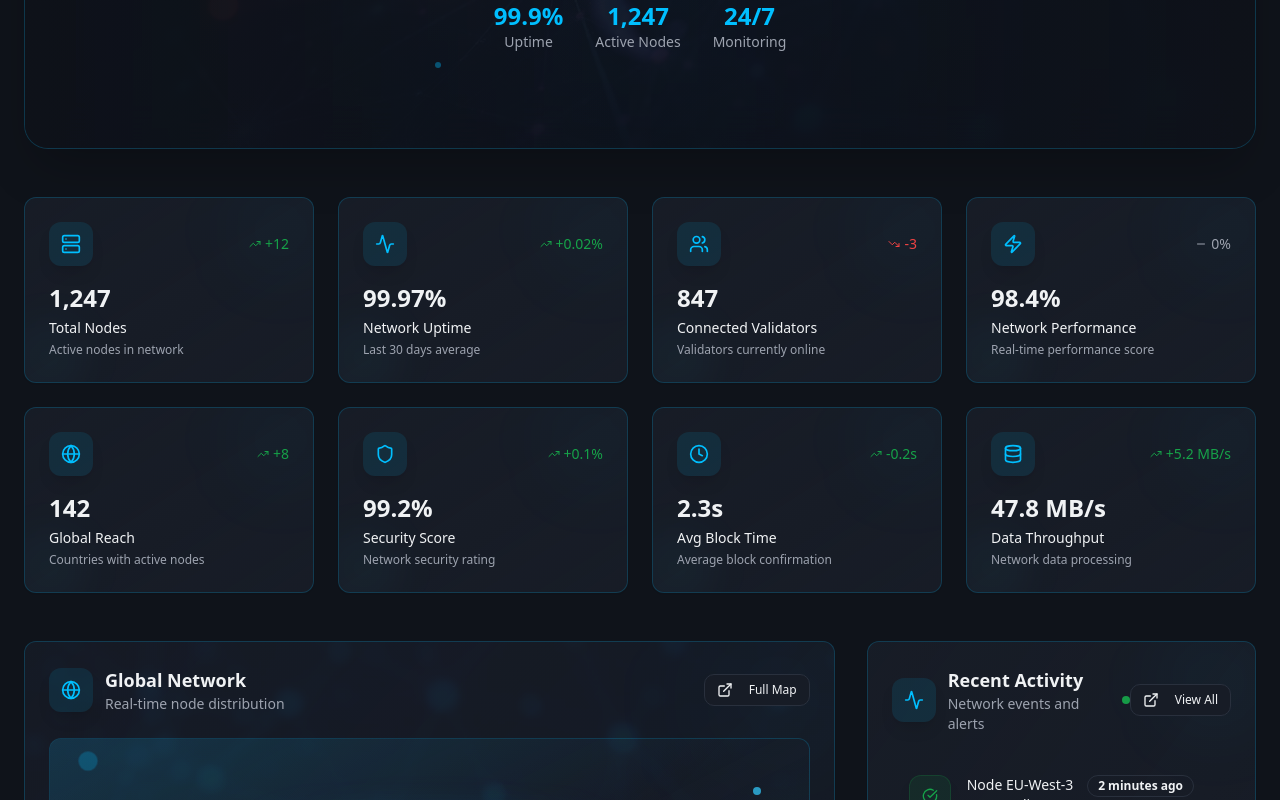
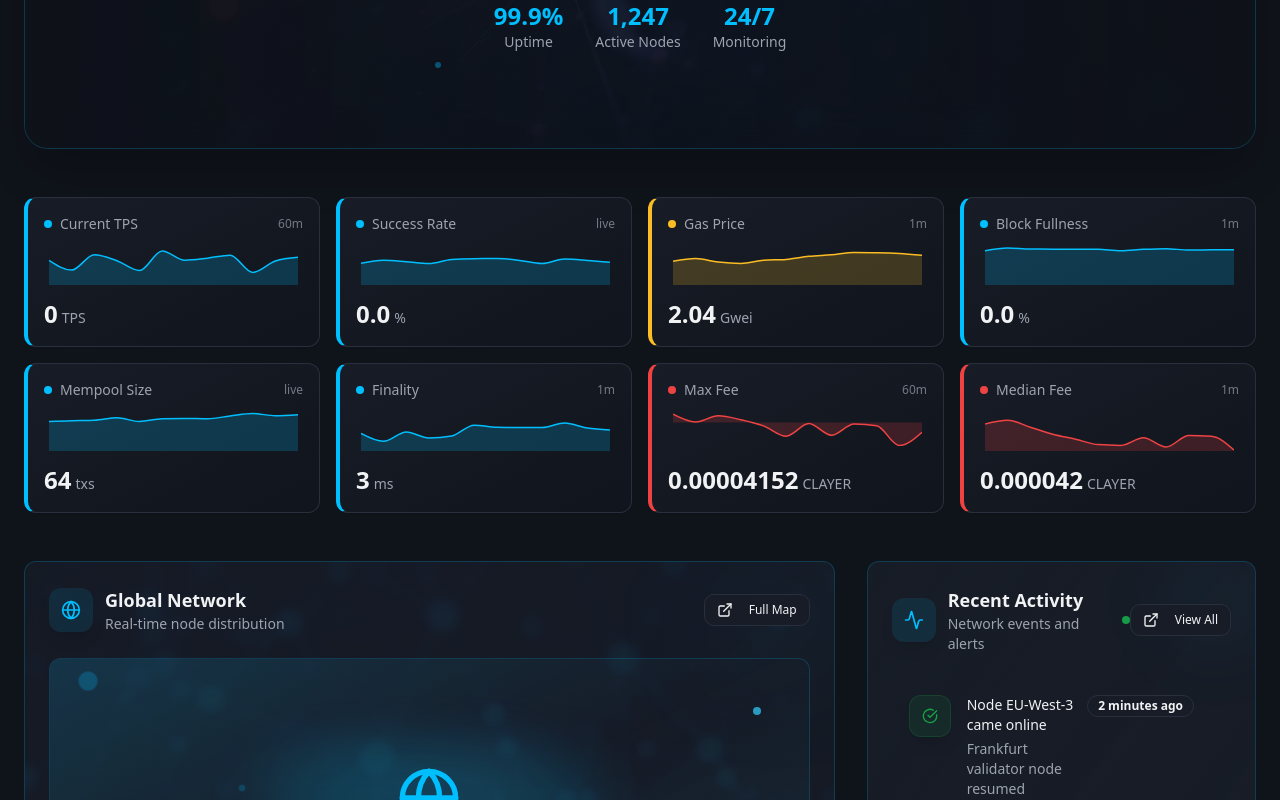
Before and after one commit to bhavnanaetherauthority/circlelayer-dapp-vision, a React (Vite) app: page / in a window 1280 px wide. Shown: the part 610-1410 px from the top of the page. Built offline with nearby package versions, Linux system fonts and the light colour scheme.

Commit message:
Add more stats to overview
Add four new boxes to the stats overview section: Total Nodes, Network Performance, Global Reach, and Security Score.

```diff
--- a/src/components/StatsOverview.tsx
+++ b/src/components/StatsOverview.tsx
@@ -1,139 +1,144 @@
 import { Card } from "@/components/ui/card";
-import {
-  Server,
-  Activity,
-  Users,
-  Zap,
-  TrendingUp,
-  TrendingDown,
-  Minus,
-  Globe,
-  Shield,
-  Clock,
-  Database
-} from "lucide-react";
+import { ChartContainer, ChartTooltip, ChartTooltipContent } from "@/components/ui/chart";
+import { AreaChart, Area, ResponsiveContainer, BarChart, Bar } from "recharts";
+
+// Sample chart data for each metric
+const generateChartData = (trend: string) => {
+  const baseValue = Math.random() * 100;
+  return Array.from({ length: 12 }, (_, i) => ({
+    time: i,
+    value: trend === 'increase'
+      ? baseValue + Math.random() * 20 + i * 2
+      : trend === 'decrease'
+      ? baseValue - Math.random() * 10 - i
+      : baseValue + (Math.random() - 0.5) * 10
+  }));
+};
 
 const stats = [
   {
-    title: "Total Nodes",
-    value: "1,247",
-    change: "+12",
-    changeType: "increase" as const,
-    icon: Server,
-    description: "Active nodes in network"
+    title: "Current TPS",
+    value: "0",
+    unit: "TPS",
+    timeframe: "60m",
+    chartData: generateChartData('neutral'),
+    color: "hsl(var(--primary))"
   },
   {
-    title: "Network Uptime",
-    value: "99.97%",
-    change: "+0.02%",
-    changeType: "increase" as const,
-    icon: Activity,
-    description: "Last 30 days average"
+    title: "Success Rate",
+    value: "0.0",
+    unit: "%",
+    timeframe: "live",
+    chartData: generateChartData('neutral'),
+    color: "hsl(var(--primary))"
   },
   {
-    title: "Connected Validators",
-    value: "847",
-    change: "-3",
-    changeType: "decrease" as const,
-    icon: Users,
-    description: "Validators currently online"
+    title: "Gas Price",
+    value: "2.04",
+    unit: "Gwei",
+    timeframe: "1m",
+    chartData: generateChartData('increase'),
+    color: "hsl(var(--warning))"
   },
   {
-    title: "Network Performance",
-    value: "98.4%",
-    change: "0%",
-    changeType: "neutral" as const,
-    icon: Zap,
-    description: "Real-time performance score"
+    title: "Block Fullness",
+    value: "0.0",
+    unit: "%",
+    timeframe: "1m",
+    chartData: generateChartData('neutral'),
+    color: "hsl(var(--primary))"
   },
   {
-    title: "Global Reach",
-    value: "142",
-    change: "+8",
-    changeType: "increase" as const,
-    icon: Globe,
-    description: "Countries with active nodes"
+    title: "Mempool Size",
+    value: "64",
+    unit: "txs",
+    timeframe: "live",
+    chartData: generateChartData('increase'),
+    color: "hsl(var(--primary))"
   },
   {
-    title: "Security Score",
-    value: "99.2%",
-    change: "+0.1%",
-    changeType: "increase" as const,
-    icon: Shield,
-    description: "Network security rating"
+    title: "Finality",
+    value: "3",
+    unit: "ms",
+    timeframe: "1m",
+    chartData: generateChartData('increase'),
+    color: "hsl(var(--primary))"
   },
   {
-    title: "Avg Block Time",
-    value: "2.3s",
-    change: "-0.2s",
-    changeType: "increase" as const,
-    icon: Clock,
-    description: "Average block confirmation"
+    title: "Max Fee",
+    value: "0.00004152",
+    unit: "CLAYER",
+    timeframe: "60m",
+    chartData: generateChartData('decrease'),
+    color: "hsl(var(--destructive))"
   },
   {
-    title: "Data Throughput",
-    value: "47.8 MB/s",
-    change: "+5.2 MB/s",
-    changeType: "increase" as const,
-    icon: Database,
-    description: "Network data processing"
+    title: "Median Fee",
+    value: "0.000042",
+    unit: "CLAYER",
+    timeframe: "1m",
+    chartData: generateChartData('decrease'),
+    color: "hsl(var(--destructive))"
   }
 ];
 
-const getChangeIcon = (type: string) => {
-  switch (type) {
-    case 'increase': return TrendingUp;
-    case 'decrease': return TrendingDown;
-    default: return Minus;
-  }
-};
-
-const getChangeColor = (type: string) => {
-  switch (type) {
-    case 'increase': return 'text-success';
-    case 'decrease': return 'text-destructive';
-    default: return 'text-muted-foreground';
-  }
-};
-
 export const StatsOverview = () => {
   return (
-    <div className="grid grid-cols-1 md:grid-cols-2 lg:grid-cols-4 gap-6">
-      {stats.map((stat, index) => {
-        const Icon = stat.icon;
-        const ChangeIcon = getChangeIcon(stat.changeType);
+    <div className="grid grid-cols-1 md:grid-cols-2 lg:grid-cols-4 gap-4">
+      {stats.map((stat, index) => (
+        <Card
+          key={index}
+          className="relative overflow-hidden border-l-4 bg-gradient-to-br from-card/95 to-background/80 backdrop-blur-sm hover:shadow-lg transition-all duration-300 group"
+          style={{ borderLeftColor: stat.color }}
+        >
+          {/* Header with title and timeframe */}
+          <div className="flex items-center justify-between p-4 pb-2">
+            <div className="flex items-center gap-2">
+              <div
+                className="w-2 h-2 rounded-full"
+                style={{ backgroundColor: stat.color }}
+              ></div>
+              <h3 className="text-sm font-medium text-muted-foreground">{stat.title}</h3>
+            </div>
+            <span className="text-xs text-muted-foreground/70">{stat.timeframe}</span>
+          </div>
 
-        return (
-          <Card key={index} className="relative overflow-hidden border border-primary/20 bg-gradient-to-br from-card/90 to-surface/70 backdrop-blur-xl hover:shadow-2xl hover:shadow-primary/20 transition-all duration-500 group hover:scale-105 hover:-translate-y-2 hover:border-primary/40 animate-fade-in shimmer-effect"
-                style={{ animationDelay: `${index * 150}ms` }}>
-            {/* Enhanced background effects */}
-            <div className="absolute inset-0 bg-gradient-to-br from-primary/10 via-primary-glow/5 to-transparent opacity-0 group-hover:opacity-100 transition-all duration-500"></div>
-            <div className="absolute -top-2 -right-2 w-20 h-20 bg-primary/5 rounded-full blur-2xl group-hover:bg-primary/15 transition-colors duration-500"></div>
-            <div className="absolute -bottom-2 -left-2 w-16 h-16 bg-primary-glow/5 rounded-full blur-xl group-hover:bg-primary-glow/10 transition-colors duration-500"></div>
+          {/* Mini chart */}
+          <div className="px-4 h-12 mb-2">
+            <ChartContainer
+              config={{
+                value: {
+                  label: "Value",
+                  color: stat.color,
+                },
+              }}
+              className="h-full w-full"
+            >
+              <ResponsiveContainer width="100%" height="100%">
+                <AreaChart data={stat.chartData}>
+                  <Area
+                    type="monotone"
+                    dataKey="value"
+                    stroke={stat.color}
+                    strokeWidth={1.5}
+                    fill={stat.color}
+                    fillOpacity={0.2}
+                    dot={false}
+                  />
+                </AreaChart>
+              </ResponsiveContainer>
+            </ChartContainer>
+          </div>
 
-            <div className="relative p-6">
-              <div className="flex items-center justify-between mb-4">
-                <div className="p-3 rounded-xl bg-primary/10 group-hover:bg-primary/20 group-hover:scale-110 group-hover:rotate-3 transition-all duration-500 shadow-lg">
-                  <Icon className="h-5 w-5 text-primary" />
-                  <div className="absolute inset-0 rounded-xl bg-primary/10 animate-ping opacity-0 group-hover:opacity-30"></div>
-                </div>
-                <div className={`flex items-center text-sm transition-all duration-300 group-hover:scale-110 ${getChangeColor(stat.changeType)}`}>
-                  <ChangeIcon className="h-3 w-3 mr-1 group-hover:animate-bounce" />
-                  {stat.change}
-                </div>
-              </div>
-
-              <div className="space-y-1">
-                <h3 className="text-2xl font-bold text-foreground group-hover:text-primary transition-all duration-300 group-hover:scale-105 transform origin-left">
-                  {stat.value}
-                </h3>
-                <p className="text-sm font-medium text-foreground group-hover:text-primary/80 transition-colors duration-300">{stat.title}</p>
-                <p className="text-xs text-muted-foreground group-hover:text-muted-foreground/80 transition-colors duration-300">{stat.description}</p>
-              </div>
+          {/* Value and unit */}
+          <div className="px-4 pb-4">
+            <div className="flex items-baseline gap-1">
+              <span className="text-2xl font-bold text-foreground">{stat.value}</span>
+              <span className="text-sm text-muted-foreground">{stat.unit}</span>
             </div>
-          </Card>
-        );
-      })}
+          </div>
+        </Card>
+      ))}
     </div>
   );
 };
```
